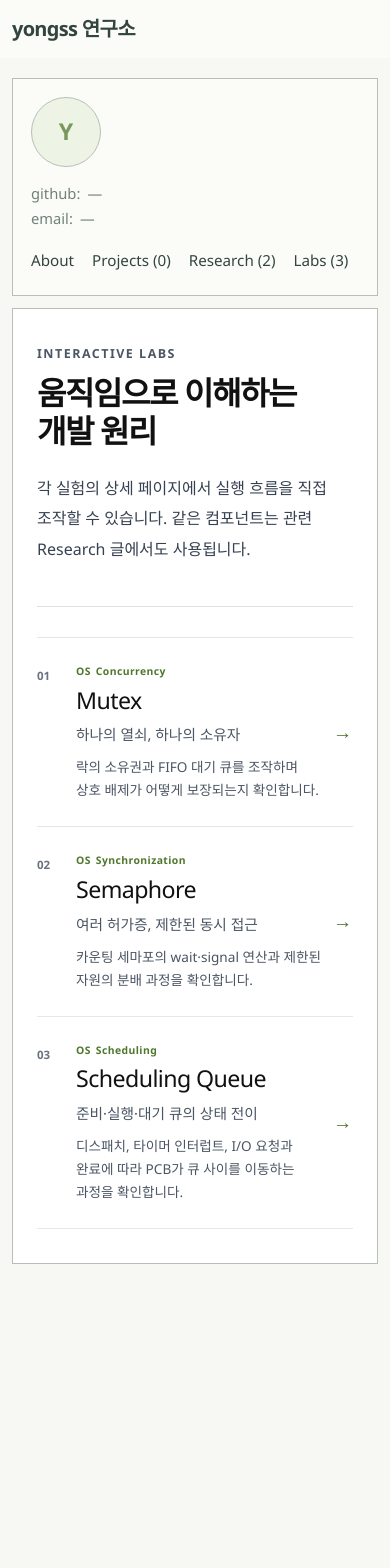
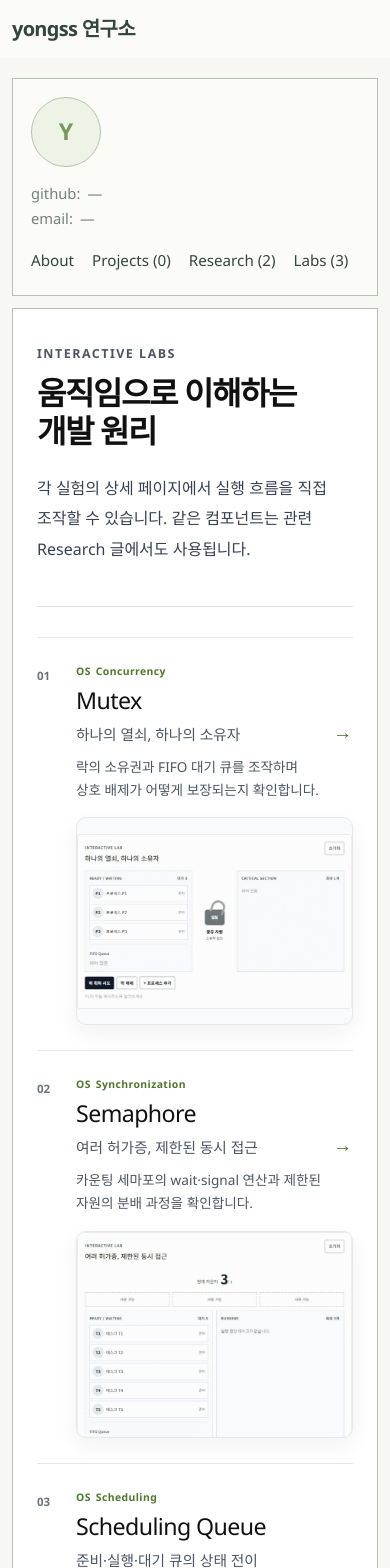
Before and after one commit to yonghwan1998/next-yongss-blog, a Next.js app: page /labs in a window 390 px wide. Shown: the top 1568 px of the page. Before the commit the page ends 1264 px from the top, so only its background shows below. Built offline with nearby package versions, Linux system fonts and the light colour scheme.

Commit message:
feat: labs 리스트 페이지 미리보기 추가

```diff
--- a/src/app/globals.css
+++ b/src/app/globals.css
@@ -152,16 +152,21 @@ a { color: inherit; text-decoration: none; }
 .labs-page { max-width: 900px; }
 .labs-list { display: grid; gap: 42px; }
 .lab-index-list { border-top: 1px solid #dce2da; }
-.lab-index-item { display: grid; grid-template-columns: 42px minmax(0,1fr) 28px; gap: 16px; align-items: center; padding: 25px 8px; border-bottom: 1px solid #dce2da; transition: background .15s, padding .15s; }
-.lab-index-item:hover { padding-inline: 14px; background: #fafafa; }
+.lab-index-item { display: grid; grid-template-columns: 42px 190px minmax(0,1fr) 28px; gap: 16px; align-items: center; padding: 25px 8px; border-bottom: 1px solid #dce2da; transition: background .2s ease, padding .2s ease; }
+.lab-index-item:is(:hover, :focus-visible) { padding-inline: 14px; background: #fafafa; }
+.lab-index-item:focus-visible { outline: 2px solid var(--accent); outline-offset: 3px; }
 .lab-index-number { align-self: start; padding-top: 3px; color: #9aa69a; font-size: .72rem; font-weight: 650; }
+.lab-index-content { grid-column: 3; }
+.lab-index-preview { grid-column: 2; grid-row: 1; display: grid; width: 190px; aspect-ratio: 4 / 3; overflow: hidden; border: 1px solid #dce2da; border-radius: 10px; background: #f7f9f5; box-shadow: 0 8px 22px rgba(31, 41, 35, .06); }
+.lab-index-preview img { width: 100%; height: 100%; object-fit: contain; transition: transform .25s ease, filter .25s ease; }
+.lab-index-item:is(:hover, :focus-visible) .lab-index-preview img { transform: scale(1.035); filter: saturate(1.08) contrast(1.02); }
 .lab-index-tags { display: flex; flex-wrap: wrap; gap: 5px; }
 .lab-index-tags span { color: var(--accent); font-size: .65rem; font-weight: 650; letter-spacing: .04em; }
 .lab-index-item h2 { display: inline; margin: 0; font-size: 1.45rem; letter-spacing: -.025em; }
 .lab-index-item h3 { display: inline; margin: 0 0 0 9px; color: var(--muted); font-size: .92rem; font-weight: 500; }
 .lab-index-item p { max-width: 630px; margin: 8px 0 0; color: var(--muted); font-size: .85rem; }
 .lab-index-arrow { color: var(--accent); font-size: 1.2rem; transition: transform .15s; }
-.lab-index-item:hover .lab-index-arrow { transform: translateX(4px); }
+.lab-index-item:is(:hover, :focus-visible) .lab-index-arrow { transform: translateX(4px); }
 .lab-detail-page { max-width: 900px; }
 .back-link { display: inline-block; margin-bottom: 28px; color: var(--muted); font-size: .8rem; font-weight: 650; }
 .back-link:hover { color: var(--accent); }
@@ -333,7 +338,8 @@ a { color: inherit; text-decoration: none; }
 .lab-detail-page .lab-explanation { border-color: #e5e7eb; }
 .lab-index-list,
 .lab-index-item { border-color: #e5e7eb; }
-.lab-index-item:hover { background: #f9fafb; }
+.lab-index-item:is(:hover, :focus-visible) { background: #f9fafb; }
+.lab-index-preview { border-color: #e5e7eb; background: #f8fafc; }
 .lab-index-number { color: #6b7280; }
 .lab-index-tags span { color: #4f772d; }
 .lab-index-item h2 { color: #111111; }
@@ -604,7 +610,10 @@ a { color: inherit; text-decoration: none; }
   .mutex-motion.add .incoming,
   .semaphore-motion.add .incoming { left: 32%; top: 12%; }
   .lab-index-item { grid-template-columns: 30px minmax(0,1fr) 20px; gap: 9px; padding-inline: 0; }
-  .lab-index-item:hover { padding-inline: 5px; }
+  .lab-index-item:is(:hover, :focus-visible) { padding-inline: 5px; }
+  .lab-index-content { grid-column: 2; grid-row: 1; }
+  .lab-index-preview { grid-column: 2 / 4; grid-row: 2; width: min(100%, 420px); margin-top: 7px; }
+  .lab-index-arrow { grid-column: 3; grid-row: 1; }
   .lab-index-item h2, .lab-index-item h3 { display: block; }
   .lab-index-item h3 { margin: 2px 0 0; }
 }
--- a/src/app/labs/page.tsx
+++ b/src/app/labs/page.tsx
@@ -1,4 +1,5 @@
 import type { Metadata } from "next";
+import Image from "next/image";
 import Link from "next/link";
 
 export const metadata: Metadata = { title: "Labs", description: "개발 원리를 움직이는 시각화로 탐구하는 실험실입니다." };
@@ -10,6 +11,12 @@ const labs = [
     title: "Mutex",
     koreanTitle: "하나의 열쇠, 하나의 소유자",
     description: "락의 소유권과 FIFO 대기 큐를 조작하며 상호 배제가 어떻게 보장되는지 확인합니다.",
+    preview: {
+      alt: "프로세스가 뮤텍스를 획득하고 임계 구역을 사용한 뒤 다음 프로세스에 넘기는 과정",
+      height: 459,
+      src: "/images/synchronization-and-deadlock/mutex-demo.gif",
+      width: 720,
+    },
     tags: ["OS", "Concurrency"],
   },
   {
@@ -18,6 +25,12 @@ const labs = [
     title: "Semaphore",
     koreanTitle: "여러 허가증, 제한된 동시 접근",
     description: "카운팅 세마포의 wait·signal 연산과 제한된 자원의 분배 과정을 확인합니다.",
+    preview: {
+      alt: "여러 프로세스가 세마포의 허가증을 획득하거나 기다렸다가 반환받는 과정",
+      height: 669,
+      src: "/images/synchronization-and-deadlock/semaphore-demo.gif",
+      width: 720,
+    },
     tags: ["OS", "Synchronization"],
   },
   {
@@ -26,6 +39,12 @@ const labs = [
     title: "Scheduling Queue",
     koreanTitle: "준비·실행·대기 큐의 상태 전이",
     description: "디스패치, 타이머 인터럽트, I/O 요청과 완료에 따라 PCB가 큐 사이를 이동하는 과정을 확인합니다.",
+    preview: {
+      alt: "프로세스가 준비 큐, CPU, 입출력 대기 큐 사이를 이동하는 과정",
+      height: 679,
+      src: "/images/cpu-scheduling/scheduling-queue-demo.gif",
+      width: 720,
+    },
     tags: ["OS", "Scheduling"],
   },
 ];
@@ -41,12 +60,22 @@ export default function LabsPage() {
         {labs.map((lab) => (
           <Link className="lab-index-item" href={lab.href} key={lab.href}>
             <span className="lab-index-number">{lab.number}</span>
-            <div>
+            <div className="lab-index-content">
               <div className="lab-index-tags">{lab.tags.map((tag) => <span key={tag}>{tag}</span>)}</div>
               <h2>{lab.title}</h2>
               <h3>{lab.koreanTitle}</h3>
               <p>{lab.description}</p>
             </div>
+            <span className="lab-index-preview">
+              <Image
+                alt={lab.preview.alt}
+                height={lab.preview.height}
+                sizes="(max-width: 760px) calc(100vw - 112px), 190px"
+                src={lab.preview.src}
+                unoptimized
+                width={lab.preview.width}
+              />
+            </span>
             <span className="lab-index-arrow" aria-hidden="true">→</span>
           </Link>
         ))}
```
